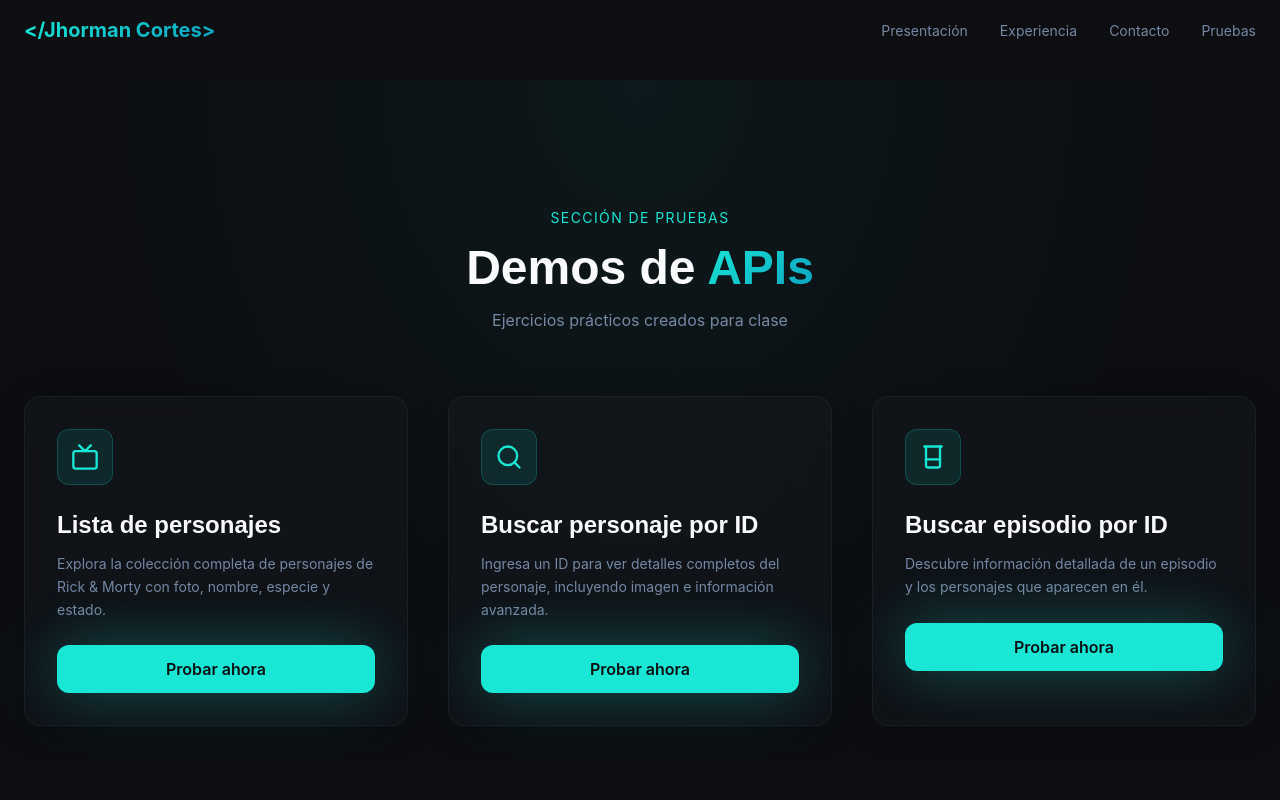
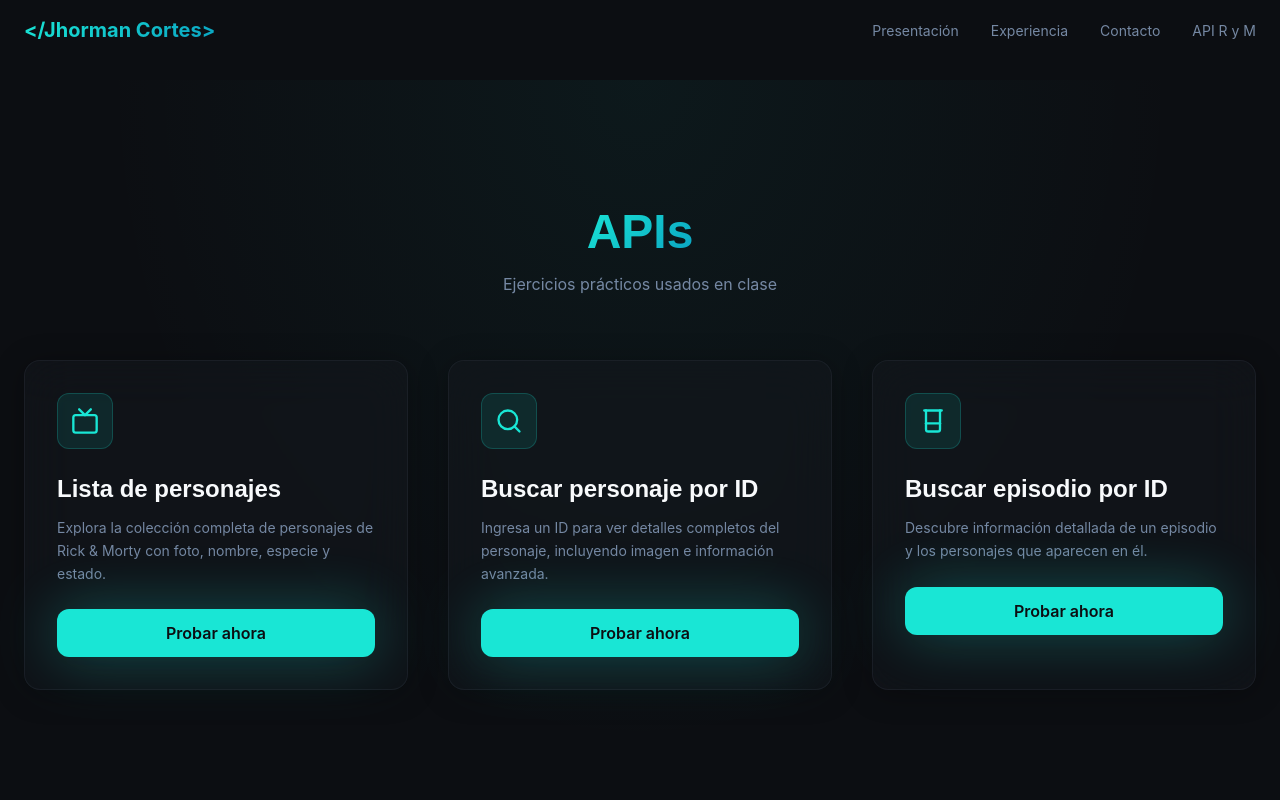
Before and after one commit to Jhorman18/portafolio, a React (Vite) app: page /pruebas in a window 1280 px wide. Shown: the top 800 px of the page. Built offline with nearby package versions, Linux system fonts and the light colour scheme.

Commit message:
cambios en el nombre de enlace par alas apis de rick y morty

```diff
--- a/src/components/NavBar.jsx
+++ b/src/components/NavBar.jsx
@@ -17,7 +17,7 @@ const Navbar = () => {
     { label: "Presentación", href: "#hero" },
     { label: "Experiencia", href: "#experiencia" },
     { label: "Contacto", href: "#contacto" },
-    { label: "Pruebas", href: "/pruebas" }
+    { label: "API R y M", href: "/pruebas" }
   ];
 
   return (
--- a/src/pages/Pruebas.jsx
+++ b/src/pages/Pruebas.jsx
@@ -37,16 +37,13 @@ const Pruebas = () => {
       <div className="container mx-auto px-6 relative z-10">
         {/* Encabezado */}
         <div className="text-center mb-16 opacity-0 animate-fade-up">
-          <p className="font-body text-primary text-sm tracking-widest uppercase mb-4">
-            Sección de pruebas
-          </p>
 
           <h2 className="font-display text-3xl md:text-5xl font-bold">
-            Demos de <span className="text-gradient">APIs</span>
+            <span className="text-gradient">APIs</span>
           </h2>
 
           <p className="font-body text-muted-foreground max-w-2xl mx-auto mt-4">
-            Ejercicios prácticos creados para clase
+            Ejercicios prácticos usados en clase
           </p>
         </div>
 
```
